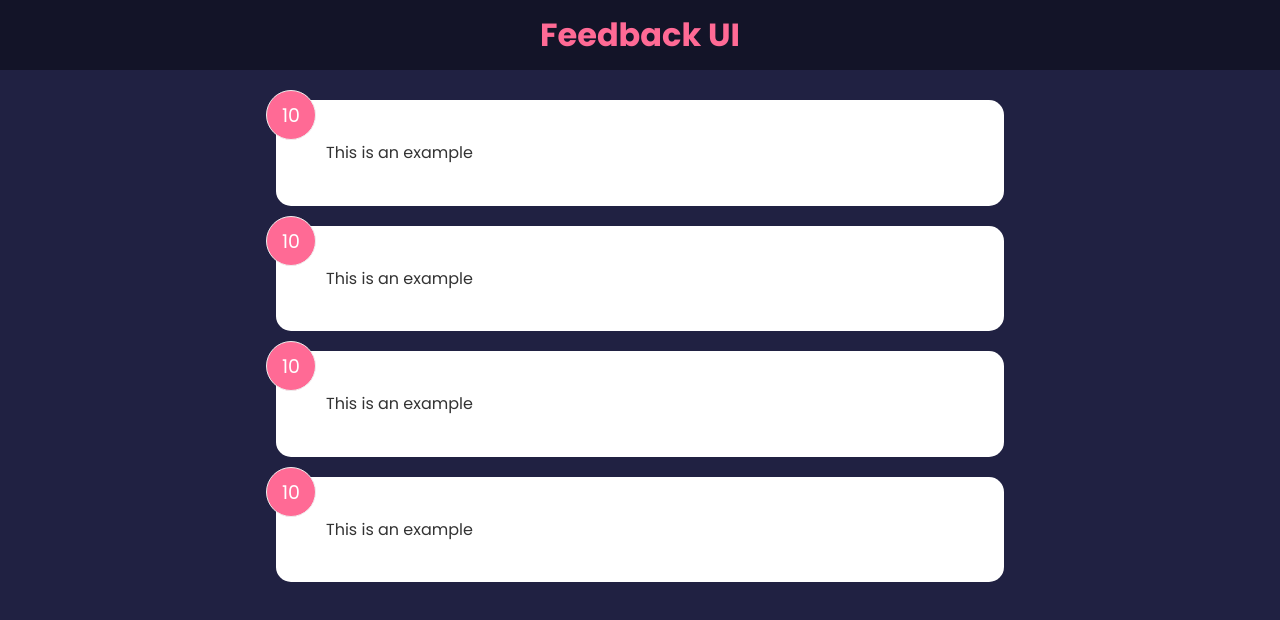
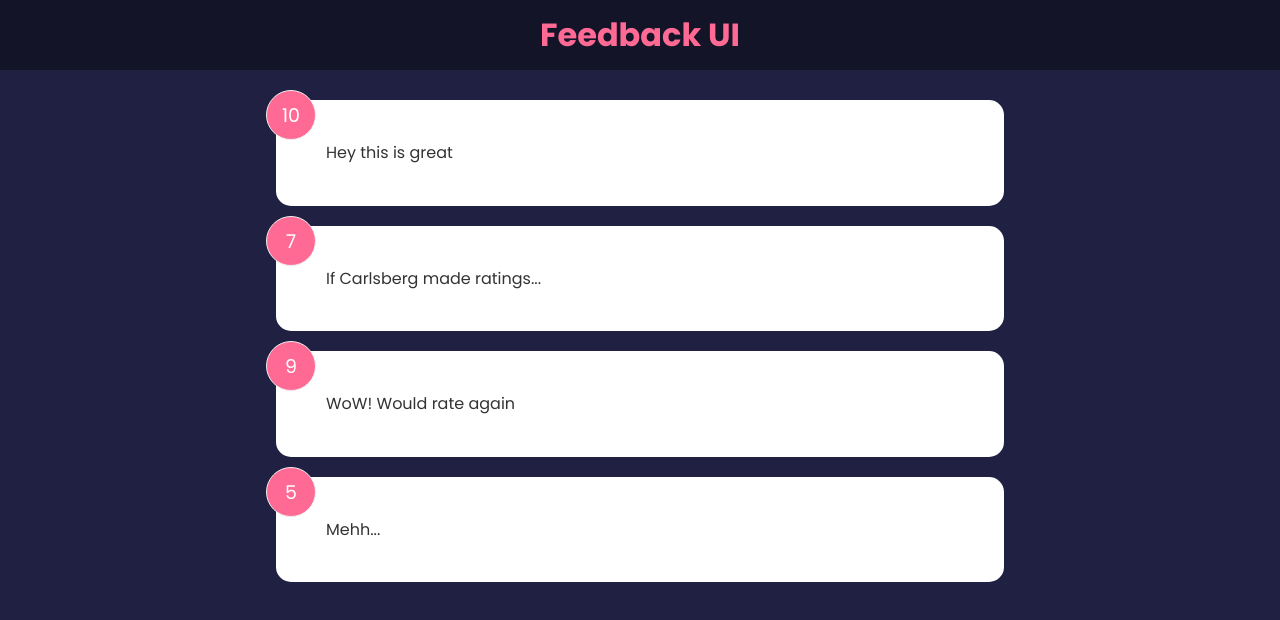
Before and after one commit to Harry-Leepz/feedback, a React (Create React App) app: page / in a window 1280 px wide. Shown: the top 620 px of the page. Built offline with nearby package versions, Linux system fonts and the light colour scheme.

Commit message:
Update FeedbackItem to use prop data

```diff
--- a/src/components/FeedbackItem.jsx
+++ b/src/components/FeedbackItem.jsx
@@ -1,8 +1,8 @@
-const FeedbackItem = () => {
+const FeedbackItem = ({ text, rating }) => {
   return (
     <div className='card'>
-      <div className='num-display'>10</div>
-      <div className='text-display'>This is an example</div>
+      <div className='num-display'>{rating}</div>
+      <div className='text-display'>{text}</div>
     </div>
   );
 };
```
